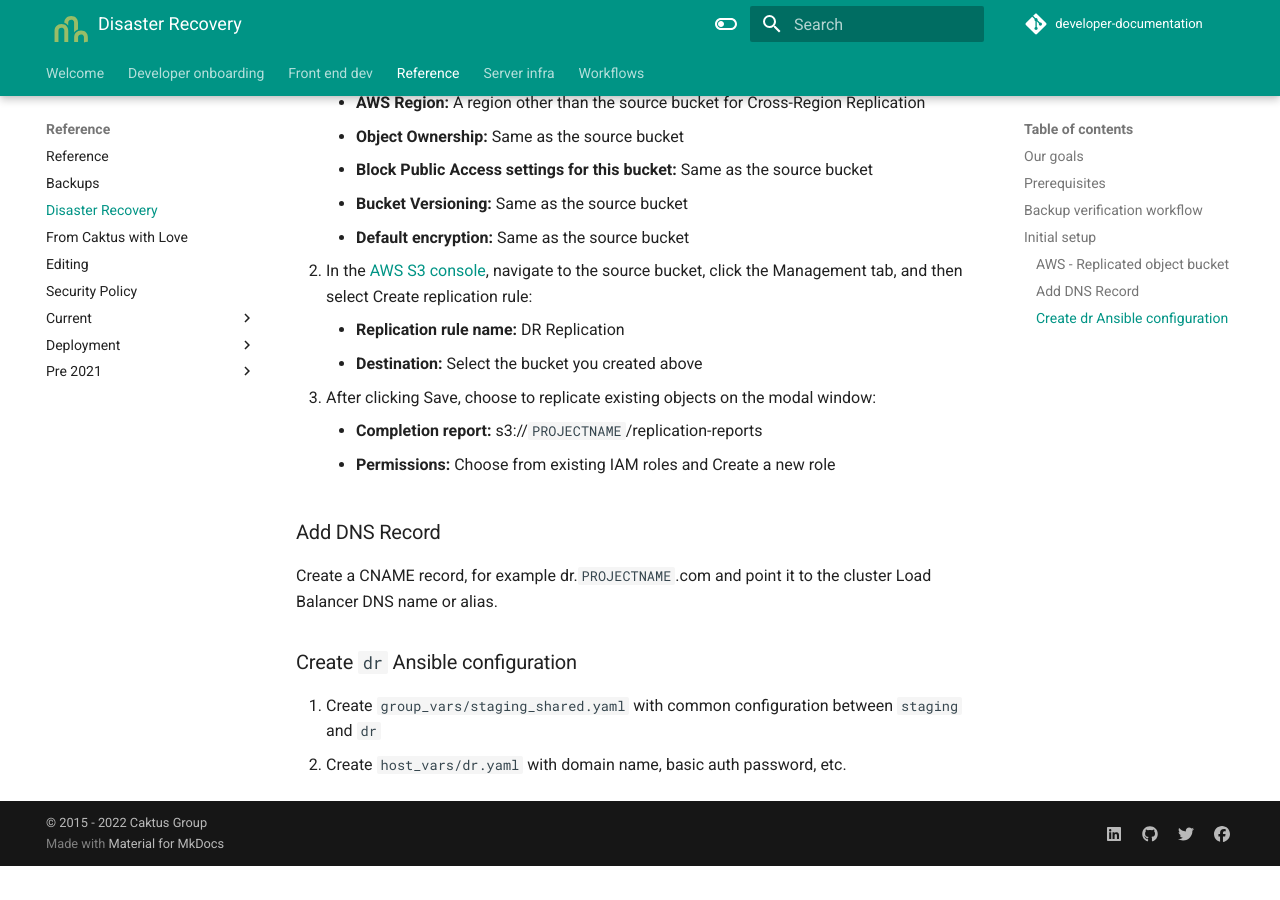
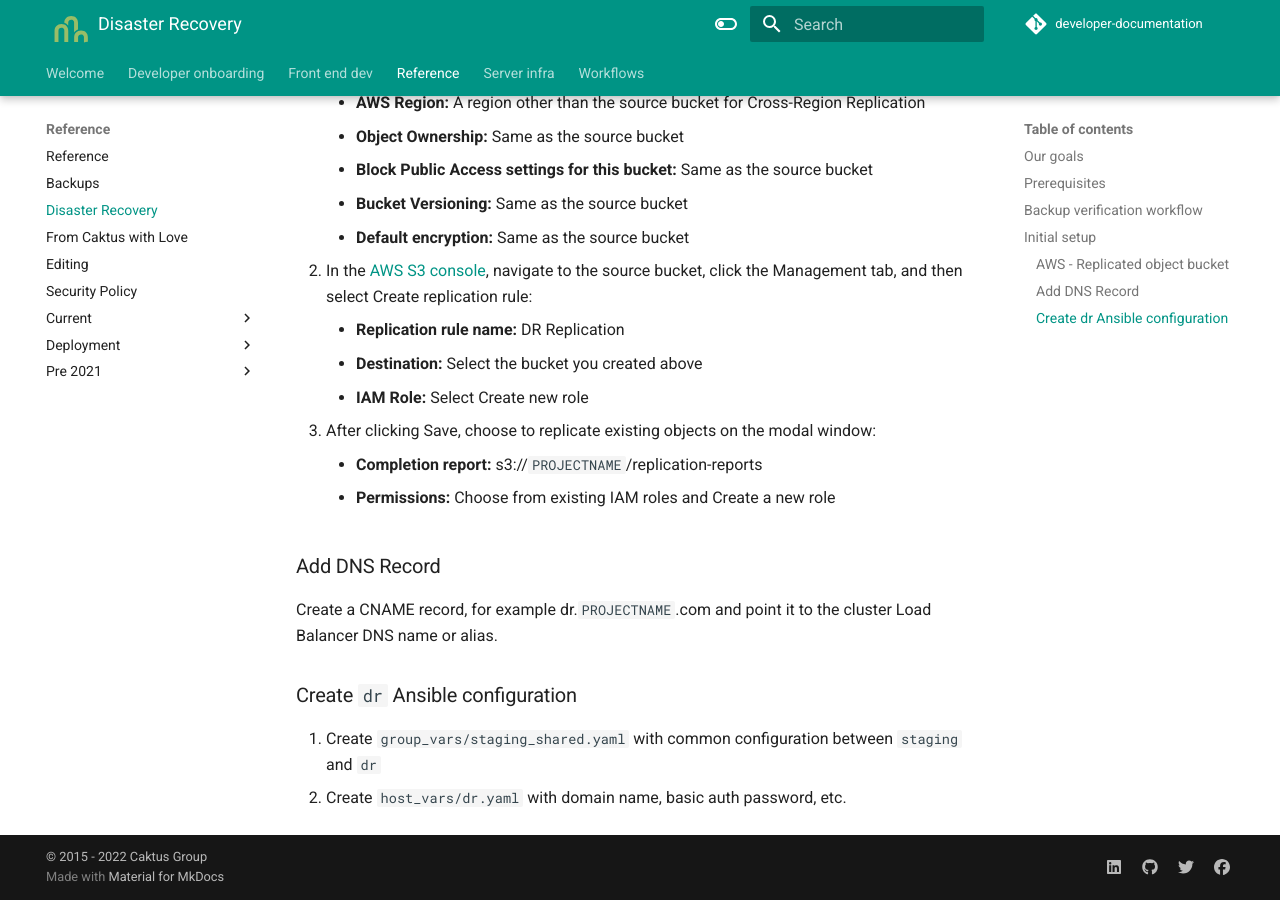
Before and after one commit to caktus/guidebook, an MkDocs documentation site: the page built from docs/reference/disaster-recovery.md, in a window 1280 px wide and 900 px high, scrolled down 1662 px. Built offline with MkDocs 1.6.1 and Material for MkDocs 9.7.7, drawn with Linux system fonts in a browser that asks for light colours; comment, search, counter and statistics services are not loaded; before the commit the page ends 2528 px from its top, so only the background shows below that.

Commit message:
add IAM Role

```diff
--- a/docs/reference/disaster-recovery.md
+++ b/docs/reference/disaster-recovery.md
@@ -57,6 +57,7 @@ However, most projects should roughly follow this pattern:
 2. In the [AWS S3 console](https://s3.console.aws.amazon.com/s3/buckets), navigate to the source bucket, click the Management tab, and then select Create replication rule:
     * **Replication rule name:** DR Replication
     * **Destination:** Select the bucket you created above
+    * **IAM Role:** Select Create new role
 3. After clicking Save, choose to replicate existing objects on the modal window:
     * **Completion report:** s3://`PROJECTNAME`/replication-reports
     * **Permissions:** Choose from existing IAM roles and Create a new role
```
